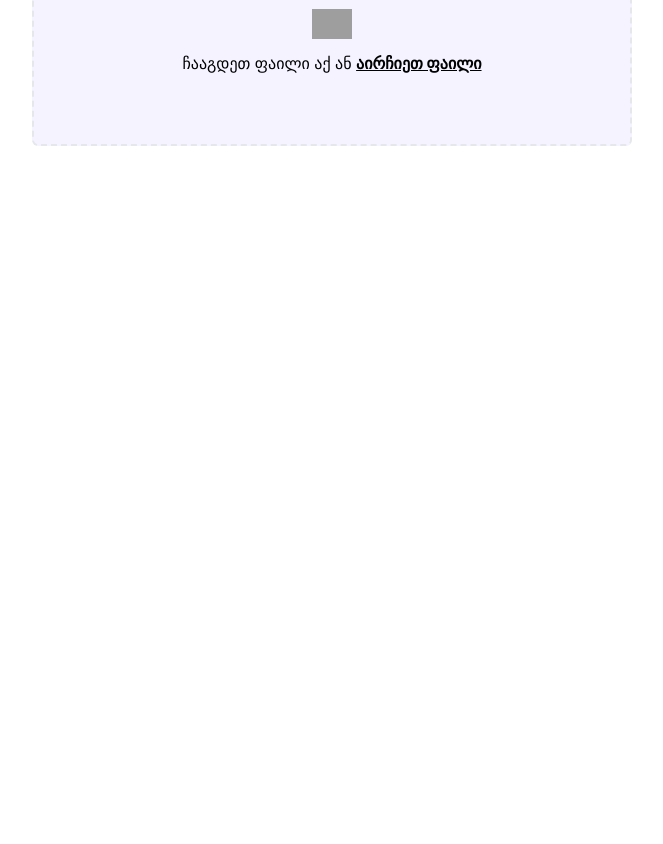
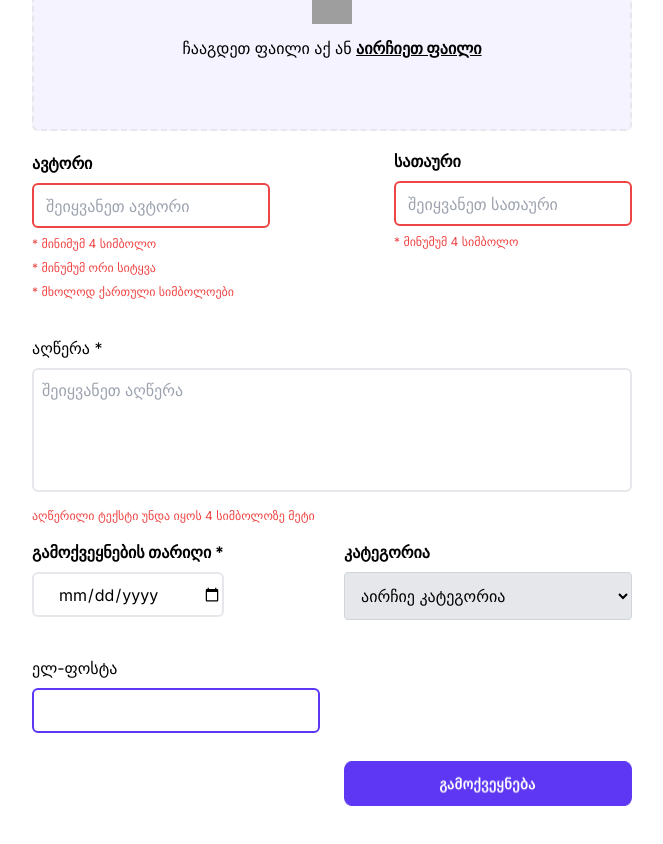
Before and after one commit to Sitch196/redberry_blog, a Next.js app: page /addblog in a window 1280 px wide. Shown: the part 320-1164 px from the top of the page, without its empty margins (308-971 px from the left). Before the commit the page ends 1042 px from the top, so only its background shows below. Built offline with nearby package versions, Linux system fonts and the light colour scheme; grey boxes are pictures that could not be loaded.

Commit message:
worked on form description,categories,validations,form ui finished

```diff
--- a/app/addblog/page.tsx
+++ b/app/addblog/page.tsx
@@ -4,6 +4,11 @@ import Image from "next/image";
 import upload from "../../assets/upload.png";
 import defaultimage from "../../assets/default.png";
 import close from "../../assets/close.png";
+import Author from "@/components/addblog/Author";
+import Description from "@/components/addblog/Description";
+import PublishDate from "@/components/addblog/PublishDate";
+import Email from "@/components/addblog/Email";
+import publish from "../../assets/publish.png";
 interface PageProps {}
 
 export default function Page(props: PageProps): JSX.Element {
@@ -25,8 +30,8 @@ export default function Page(props: PageProps): JSX.Element {
   };
 
   return (
-    <div className="flex justify-center items-center">
-      <div className="flex flex-col w-[600px] h-[900px] mt-[45px]">
+    <div className="flex  justify-center items-center">
+      <div className="flex flex-col w-[600px] h-[1050px] mt-[30px]">
         <p className="text-[32px] font-bold">ბლოგის დამატება</p>
         <label className="text-sm mt-[40px]">ატვირთეთ ფოტო</label>
         <div
@@ -77,6 +82,18 @@ export default function Page(props: PageProps): JSX.Element {
             </div>
           )}
         </div>
+        <Author />
+        <Description />
+        <PublishDate />
+        <Email />
+
+        <div className="w-[600px] flex justify-end ">
+          <Image
+            className="mt-7  cursor-pointer h-[45px]"
+            src={publish}
+            alt="publish button"
+          />
+        </div>
       </div>
     </div>
   );
--- a/components/Modal.tsx
+++ b/components/Modal.tsx
@@ -24,8 +24,6 @@ const Modal: React.FC<ModalProps> = ({ onClose }) => {
   };
 
   const handleSubmit = () => {
-    // You can add logic here to handle form submission
-    // For now, just close the modal
     onClose();
   };
 
--- /dev/null
+++ b/components/addblog/Author.tsx
@@ -0,0 +1,73 @@
+"use client";
+import React, { useState } from "react";
+
+export default function Author() {
+  const [authorName, setAuthorName] = useState("");
+  const [title, setTitle] = useState("");
+
+  const isAuthorNameValid = authorName.length >= 4;
+  const isTitleWordCountValid = authorName.split(" ").length >= 2;
+  const isTitleKartuliValid = /^[ა-ჰ]+$/.test(authorName.replace(/\s/g, ""));
+  const istitleValid = title.length >= 4;
+  const isFormValid =
+    isAuthorNameValid && isTitleWordCountValid && isTitleKartuliValid;
+
+  return (
+    <div className="flex items-center justify-between ">
+      <div className="flex flex-col mt-5 gap-2">
+        <label className="font-bold">ავტორი</label>
+        <input
+          type="text"
+          value={authorName}
+          placeholder="შეიყვანეთ ავტორი"
+          onChange={(e) => setAuthorName(e.target.value)}
+          className={`h-[45px] border-[2px] rounded-md border-[#5d37f3] indent-3 outline-none ${
+            isFormValid ? "border-green-500" : "border-red-500"
+          }`}
+        />
+        <p
+          className={`text-xs ${
+            isAuthorNameValid ? "text-green-500" : "text-red-500"
+          }`}
+        >
+          <span>*</span> მინიმუმ 4 სიმბოლო
+        </p>
+        <p
+          className={`text-xs ${
+            isTitleWordCountValid ? "text-green-500" : "text-red-500"
+          }`}
+        >
+          <span>*</span> მინუმუმ ორი სიტყვა
+        </p>
+        <p
+          className={`text-xs ${
+            isTitleKartuliValid ? "text-green-500" : "text-red-500"
+          }`}
+        >
+          <span>*</span> მხოლოდ ქართული სიმბოლოები
+        </p>
+      </div>
+      <div className="flex flex-col gap-2 mb-8">
+        <label className="font-bold">სათაური</label>
+        <input
+          type="text"
+          placeholder="შეიყვანეთ სათაური"
+          value={title}
+          className={`h-[45px] border-[2px] rounded-md ${
+            istitleValid ? "border-green-500" : "border-red-500"
+          } border-[#5d37f3] indent-3 outline-none
+
+          }`}
+          onChange={(e) => setTitle(e.target.value)}
+        />
+        <p
+          className={`text-xs
+          ${istitleValid ? "text-green-500" : "text-red-500"}
+          }`}
+        >
+          <span>*</span> მინუმუმ 4 სიმბოლო
+        </p>
+      </div>
+    </div>
+  );
+}
--- /dev/null
+++ b/components/addblog/Description.tsx
@@ -0,0 +1,32 @@
+"use client";
+
+import { useState } from "react";
+
+export default function Description() {
+  const [description, setDescription] = useState("");
+
+  const isDescriptionValid = description.length >= 4;
+
+  return (
+    <div className="flex flex-col mt-9 gap-2">
+      <label>აღწერა *</label>
+      <textarea
+        value={description}
+        onChange={(e) => setDescription(e.target.value)}
+        placeholder="შეიყვანეთ აღწერა"
+        className={`w-[600px] h-[124px] resize-none border-2 rounded-md p-2 outline-none ${
+          isDescriptionValid ? "border-green-500" : "border-gray-200"
+        }`}
+      ></textarea>
+      <p
+        className={`mt-2 text-xs ${
+          isDescriptionValid ? "text-green-500" : "text-red-500"
+        }`}
+      >
+        {isDescriptionValid
+          ? "მინიმუმ ოთხი სიმბოლო"
+          : "აღწერილი ტექსტი უნდა იყოს 4 სიმბოლოზე მეტი"}
+      </p>
+    </div>
+  );
+}
--- /dev/null
+++ b/components/addblog/Email.tsx
@@ -0,0 +1,36 @@
+import React, { useState, ChangeEvent } from "react";
+
+interface EmailProps {}
+
+const Email: React.FC<EmailProps> = () => {
+  const [email, setEmail] = useState<string>("");
+  const [isValid, setIsValid] = useState<boolean>(true);
+
+  const handleEmailChange = (e: ChangeEvent<HTMLInputElement>) => {
+    const newEmail: string = e.target.value;
+    setEmail(newEmail);
+
+    setIsValid(newEmail.endsWith("@redberry.ge"));
+  };
+
+  return (
+    <div className="flex flex-col gap-2 mt-9">
+      <label>ელ-ფოსტა</label>
+      <input
+        type="email"
+        value={email}
+        onChange={handleEmailChange}
+        className={`w-[288px] h-[45px] border-[2px] rounded-md indent-3 outline-none ${
+          isValid ? "border-[#5d37f3]" : "border-red-500"
+        }`}
+      />
+      {!isValid && (
+        <p className="text-red-500 text-sm">
+          მეილი უნდა მთავრდებოდეს @redberry.ge-ით
+        </p>
+      )}
+    </div>
+  );
+};
+
+export default Email;
--- /dev/null
+++ b/components/addblog/PublishDate.tsx
@@ -0,0 +1,36 @@
+export default function PublishDate() {
+  return (
+    <div className="flex justify-between mt-4">
+      <div className="flex flex-col gap-2">
+        <label className="font-bold">გამოქვეყნების თარიღი *</label>
+        <input
+          type="date"
+          className="h-[45px] indent-3 border-2 border-gray-200 rounded-md"
+        />
+      </div>
+      <div className="flex flex-col gap-2">
+        <label className="font-bold">კატეგორია</label>
+        <select
+          className="w-72 h-12 bg-gray-200 border indent-3 border-gray-300 rounded"
+          defaultValue="airchi"
+        >
+          <option>აირჩიე კატეგორია</option>
+          <option>მარკეტი</option>
+          <option>აპლიკაცია</option>
+          <option>ხელოვნური ინტელექტი</option>
+          <option>UI/UX</option>
+          <option>კვლევა</option>
+          <option>Figma</option>
+          <option>დამზადება</option>
+          <option>კოპიუტერული მეცნიერება</option>
+          <option>სამუშაო გარემო</option>
+          <option>მუსიკა</option>
+          <option>სპორტი</option>
+          <option>სამშენებლო</option>
+          <option>სამედიცინო</option>
+          <option>სხვა</option>
+        </select>
+      </div>
+    </div>
+  );
+}
```
Also changed, not shown: assets/publish.png (added).
